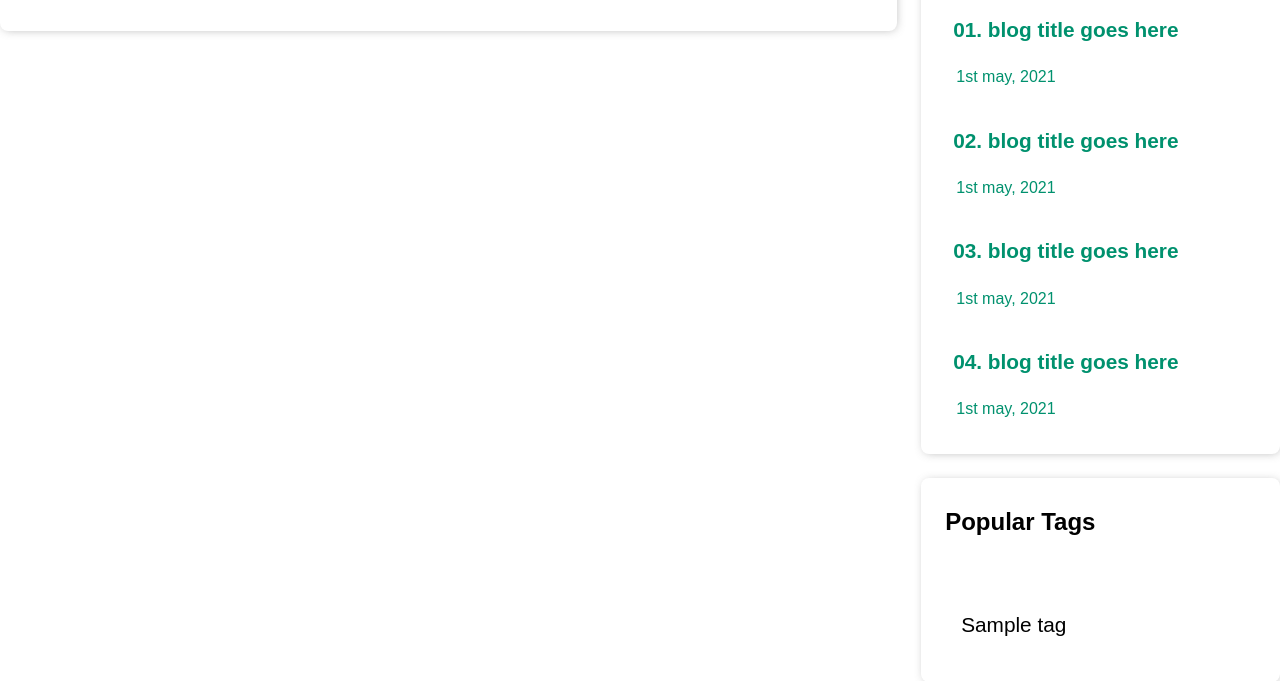
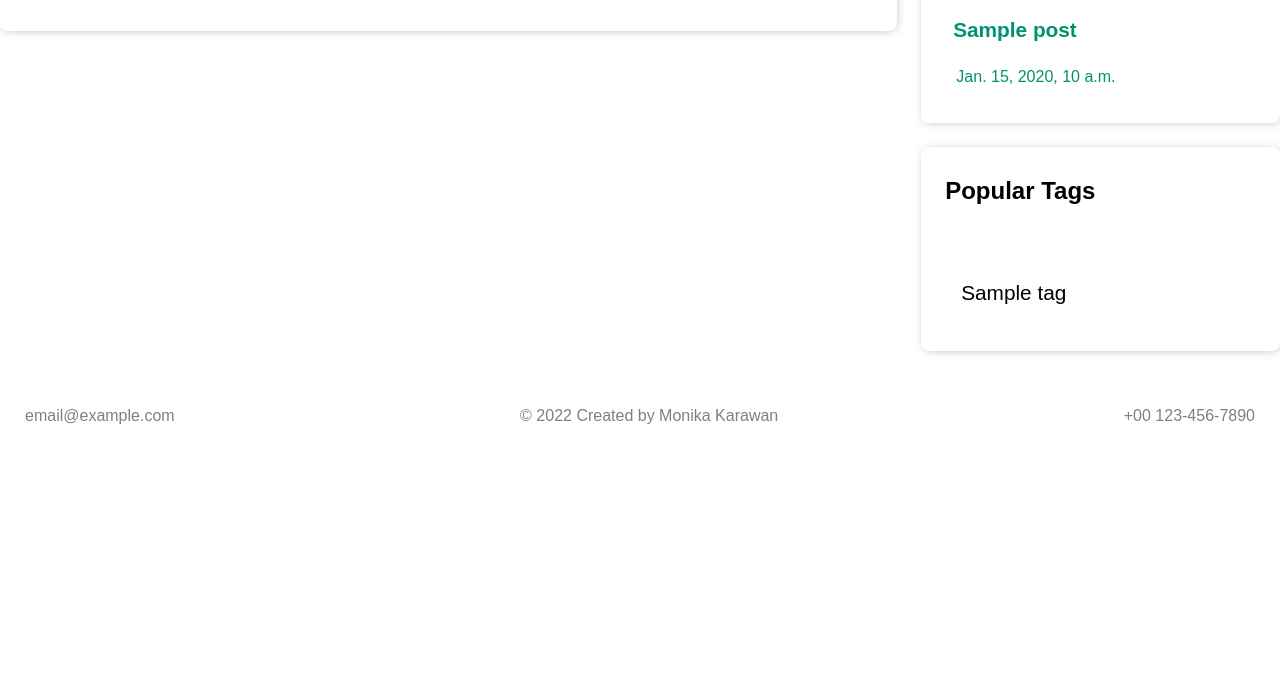
Before and after one commit to mkarawan/interior-design, a Django app: template blog/templates/blog/main.html in a window 1280 px wide. Shown: the part 1823-2504 px from the top of the page. After the commit the page ends 2247 px from the top, so only its background shows below. Run offline with Django 4.2, Linux system fonts and the light colour scheme; the template is opened without the code that fills it: most values are stand-ins (such as "Sample title", 1, 10 or a date in 2020); grey boxes marked "Sample" are stand-in pictures; some libraries are stand-ins or nearby versions.

Commit message:
popular posts functionality added

```diff
--- a/blog/templates/blog/main.html
+++ b/blog/templates/blog/main.html
@@ -34,7 +34,7 @@
                 </a>
                 <a href="#" class="icon">
                     <img src="{% static 'images/chat.png' %}" alt="comments">
-                    <p>(45)</p>
+                    <p>({{ post.comments.count }})</p>
                 </a>
 
             </div>
--- a/blog/templates/blog/projects.html
+++ b/blog/templates/blog/projects.html
@@ -40,9 +40,9 @@
 
     </div>
 
-    <div class="btn">
+<!--    <div class="btn">
       <a href="#">More</a>
-    </div>
+    </div>-->
 
   </div>
 </div>
--- a/blog/templates/blog/sidebar.html
+++ b/blog/templates/blog/sidebar.html
@@ -46,22 +46,13 @@
         <div class="sidebar-box">
             <h3 class="title">popular posts</h3>
             <div class="p-post">
-                <a href="">
-                    <h3>01. blog title goes here</h3>
-                    <span><i class="far fa-clock"></i>1st may, 2021</span>
+                {% for post in popular_posts %}
+                <a href="{{ post.get_absolute_url }}">
+                    <h3>{{ post.title }}</h3>
+                    <span><i class="far fa-clock"></i>{{ post.published }}</span>
                 </a>
-                <a href="">
-                    <h3>02. blog title goes here</h3>
-                    <span><i class="far fa-clock"></i>1st may, 2021</span>
-                </a>
-                <a href="">
-                    <h3>03. blog title goes here</h3>
-                    <span><i class="far fa-clock"></i>1st may, 2021</span>
-                </a>
-                <a href="">
-                    <h3>04. blog title goes here</h3>
-                    <span><i class="far fa-clock"></i>1st may, 2021</span>
-                </a>
+                {% endfor %}
+
             </div>
         </div>
 
--- a/blog/views.py
+++ b/blog/views.py
@@ -69,7 +69,7 @@ class Article(View):
             new_comment.post = post
             new_comment.save()
             comment_form = CommentForm()
-            messages.success(request, "Komentarz został dodany!")
+            messages.success(request, "Comment has been added!")
             return redirect(request.path_info)
         return render(request, 'blog/article.html', context={'post': post,
                                                               'comments': comments,
@@ -109,4 +109,5 @@ class DeleteComment(View):
         comment = get_object_or_404(Comment, id=comment_id)
         post = comment.post
         comment.delete()
+        messages.success(request, "Comment has been deleted!")
         return redirect('blog:article', slug=post.slug)
--- a/static/css/style.css
+++ b/static/css/style.css
@@ -126,6 +126,7 @@ body{
   background: #222;
   padding: 15px 40px ;
   border-radius: 5px;
+
 }
 
 .btn a{
```
Also changed, not shown: blog/context_processors.py (+5 -3 lines), blog/templates/blog/article.html (+8 -6 lines).
